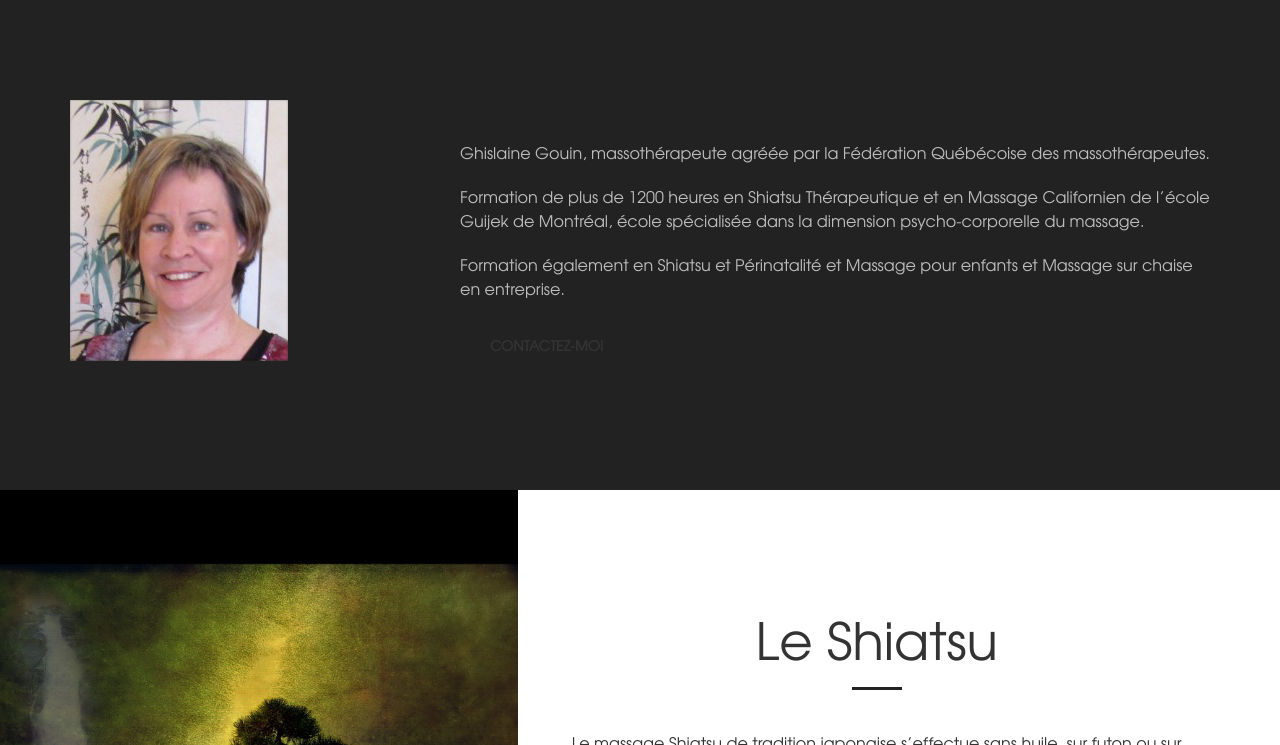
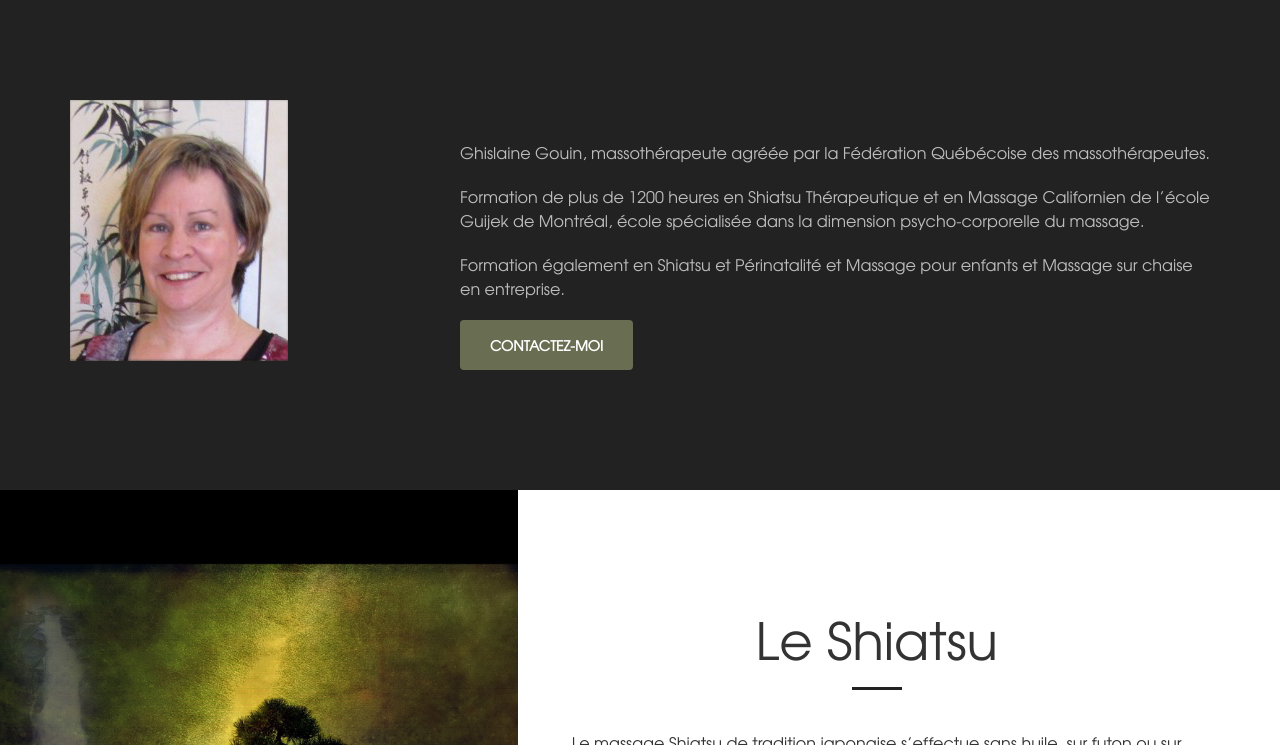
Before and after one commit to mariejodesign/shiatsu-en-famille, a plain HTML site: page index.html in a window 1280 px wide. In both pictures the pointer is over the link 546 px from the left and 1145 px from the top of the page. Shown: the part 800-1545 px from the top of the page. Drawn offline with Linux system fonts and the light colour scheme.

Commit message:
Update creative.css

```diff
--- a/css/creative.css
+++ b/css/creative.css
@@ -363,6 +363,23 @@ header .header-content .header-content-inner p {
     transition: all .35s;
 }
 
+.btn-inv {
+    border-color: #ededed;
+    color: #fff;
+    background-color: #8a8f6a;
+}
+
+.btn-inv:hover,
+.btn-inv:focus,
+.btn-inv.focus,
+.btn-inv:active,
+.btn-inv.active {
+    border-color: #ededed;
+    color: #fff;
+    background-color: #696d51;
+}
+
+
 .btn-default:hover,
 .btn-default:focus,
 .btn-default.focus,
```
